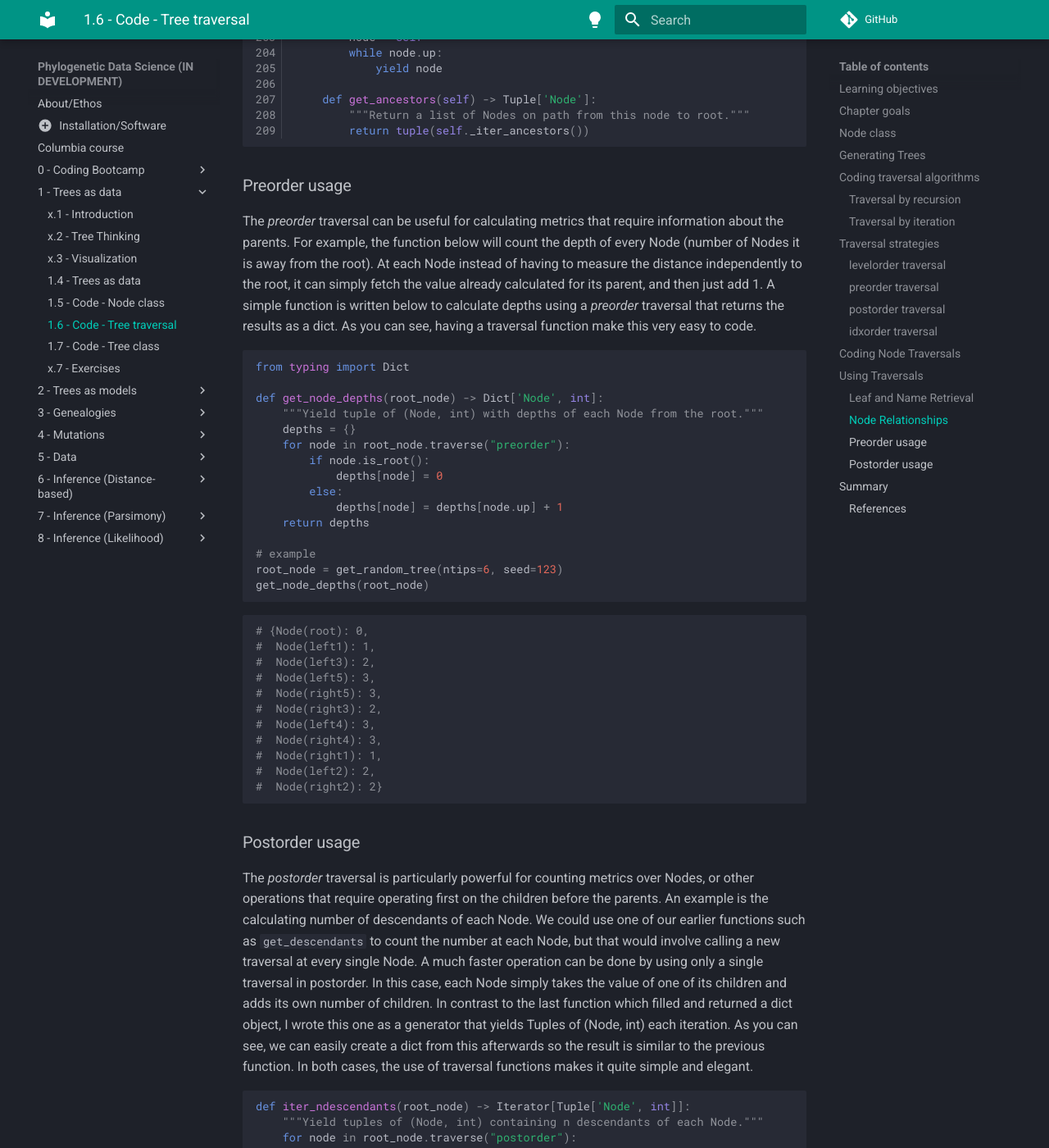
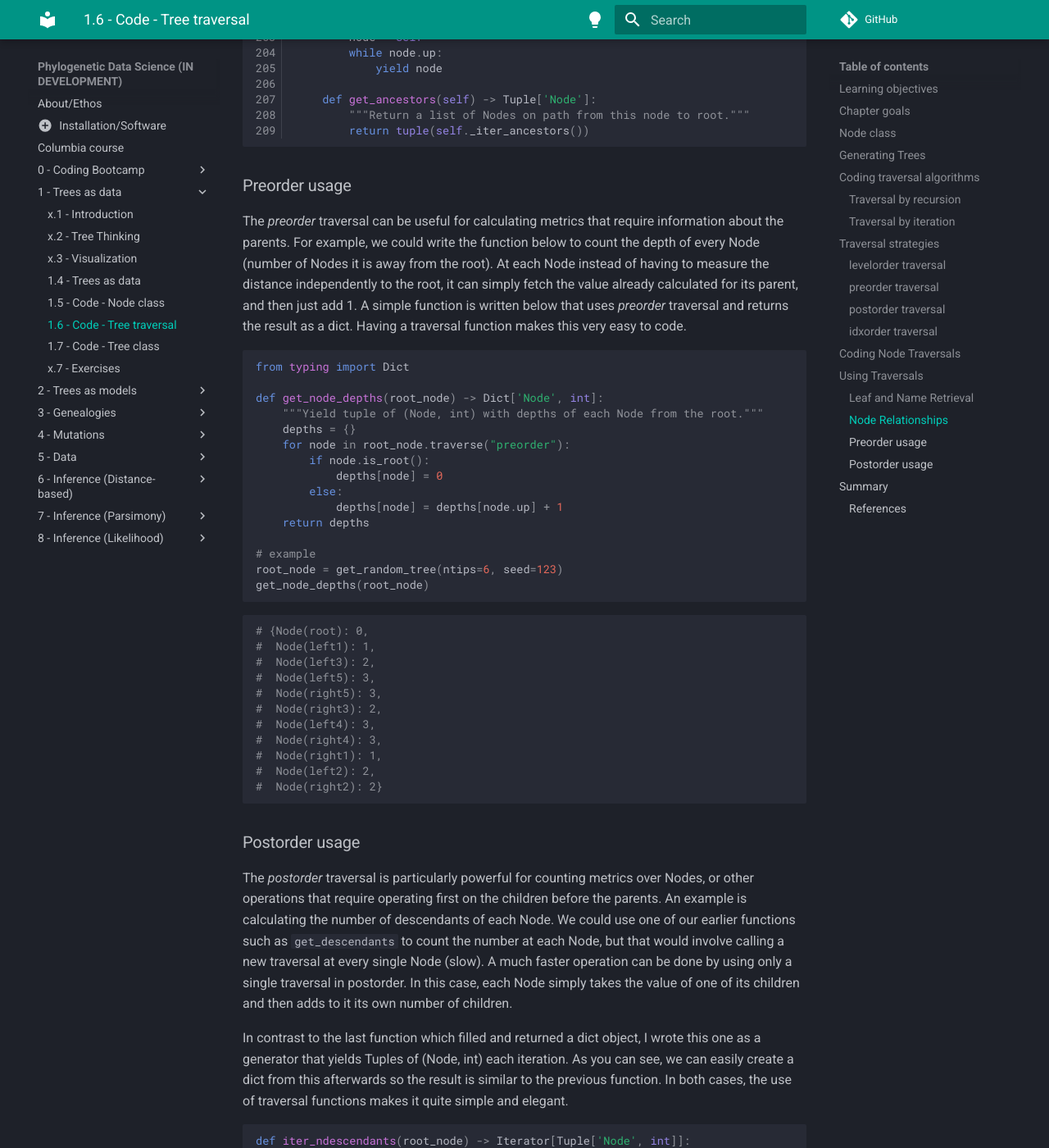
Before and after one commit to eaton-lab/phylogenetic-data-science, an MkDocs documentation site: the page built from docs/chapter-1/1.6-code-tree-traversal.md, in a window 1280 px wide and 1400 px high, scrolled down 11711 px. Shown: the whole window at 82% size. Built offline with MkDocs 1.6.1 and Material for MkDocs 9.7.7, drawn with Linux system fonts in a browser that asks for light colours; comment, search, counter and statistics services are not loaded; part of the change alters nothing that is shown.

Commit message:
traversal up

````diff
--- a/docs/chapter-1/1.6-code-tree-traversal.md
+++ b/docs/chapter-1/1.6-code-tree-traversal.md
@@ -2732,13 +2732,12 @@ functions are also available from `Node` class objects in `toytree`.
 
 ### Preorder usage
 The *preorder* traversal can be useful for calculating metrics that require
-information about the parents. For example, the function below will count
-the depth of every Node (number of Nodes it is away from the root). At each
+information about the parents. For example, we could write the function
+below to count the depth of every Node (number of Nodes it is away from the root). At each
 Node instead of having to measure the distance independently to the root,
 it can simply fetch the value already calculated for its parent, and then
-just add 1. A simple function is written below to calculate depths using a
-*preorder* traversal that returns the results as a dict. As you can see,
-having a traversal function make this very easy to code.
+just add 1. A simple function is written below that uses *preorder* traversal
+and returns the result as a dict. Having a traversal function makes this very easy to code.
 
 ```py
 from typing import Dict
@@ -2775,13 +2774,15 @@ get_node_depths(root_node)
 ### Postorder usage
 The *postorder* traversal is particularly powerful for counting metrics
 over Nodes, or other operations that require operating first on the children
-before the parents. An example is the calculating number of descendants
+before the parents. An example is calculating the number of descendants
 of each Node. We could use one of our earlier functions such as
 `get_descendants` to count the number at each Node, but that would involve
-calling a new traversal at every single Node. A much faster operation can be
+calling a new traversal at every single Node (slow). A much faster operation can be
 done by using only a single traversal in postorder. In this case, each Node
-simply takes the value of one of its children and adds its own number of
-children. In contrast to the last function which filled and returned a dict
+simply takes the value of one of its children and then adds to it its own number of
+children.
+
+In contrast to the last function which filled and returned a dict
 object, I wrote this one as a generator that yields Tuples of (Node, int)
 each iteration. As you can see, we can easily create a dict from this
 afterwards so the result is similar to the previous function. In both
@@ -2822,65 +2823,6 @@ dict(iter_ndescendants(root_node))
 - next will introduce coordinate layouts
 
 
-<!--
-```
-class Node(NodeBase):
-    """Tree is a superclass of Node with traversal functions.
-
-    """
-
-    def _traverse_in_root_to_tip_order(self) -> Iterator:
-        """Yield all nodes in order of n descendants from root to tips."""
-        # start with root in queue. When queue is empty traversal is finished.
-        queue = deque([self])
-        while queue:
-
-            # return the left-most node in the queue. yield returns current
-            # state while allowing the func to resume (i.e., a generator).
-            node = queue.popleft()
-            yield node
-
-            # append the node's children to the right end of the queue
-            queue.extend(node.children)
-
-    def _traverse_in_tips_to_root_order(self) -> Generator:
-        """Yield all nodes in order by visiting children before parents."""
-        stack1 = deque([self])
-        stack2 = deque()
-
-        while stack1:
-
-            # pop a node from stack1 and append to stack2
-            node = stack1.pop()
-            stack2.append(node)
-
-            # append left and right of current node to stack1
-            stack1.append()
-            if not node.is_leaf():
-                queue.extend()
-            else:
-                yield node
-
-    def _traverse_parents_then_children(self) -> Generator:
-        """Yield all nodes in order of parents before children."""
-        queue = deque()
-        node = self
-        while node is not None:
-
-            # attach current node's children to front of queue
-            queue.extendleft(node.children[::-1])
-
-            # return the current node
-            yield node
-
-            # update node from left of queue
-            try:
-                node = queue.popleft()
-            except IndexError:
-                node = None
-``` -->
-
-
 ### References
 
 - https://www.techiedelight.com/postorder-tree-traversal-iterative-recursive/
````
